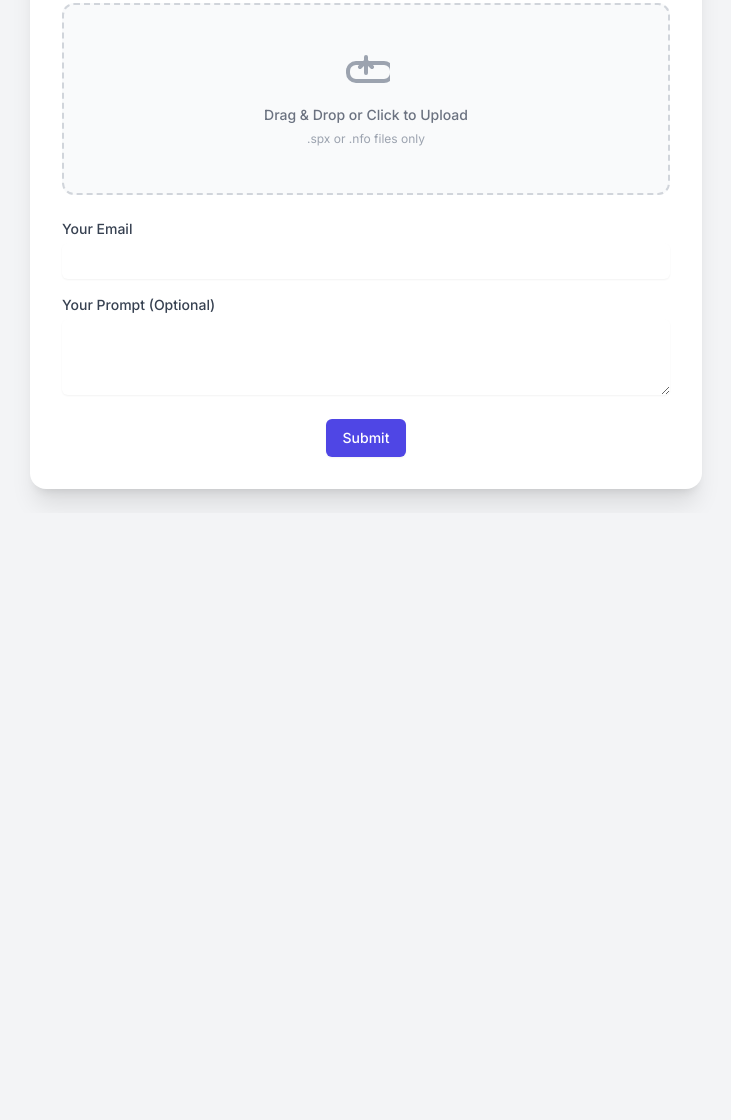
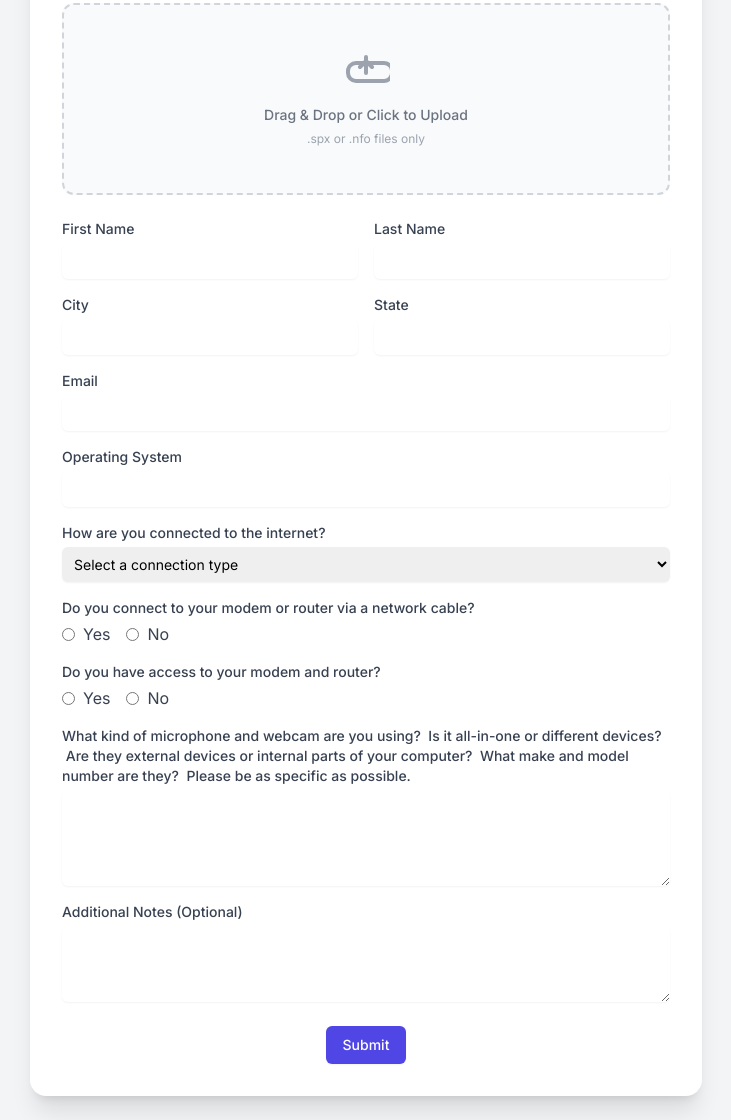
Before and after one commit to gregorydeluise-kaplan/my-hardware-agent, a website: page public/index.html in a window 1280 px wide. Shown: the part 441-1561 px from the top of the page, without its empty margins (274-1005 px from the left). Before the commit the page ends 954 px from the top, so only its background shows below. Drawn offline with nearby package versions, Linux system fonts and the light colour scheme.

```diff
--- a/public/index.html
+++ b/public/index.html
@@ -22,7 +22,7 @@
     <div class="bg-white shadow-xl rounded-2xl w-full max-w-2xl p-8">
         <h1 class="text-3xl font-bold text-center text-gray-800 mb-2">Hardware Spec Agent</h1>
         <p class="text-center text-gray-600 mb-6">
-            Hi! I can help you find your computer's hardware specifications. Please follow these steps to upload your file.
+            Hi! I can help you find your computer's hardware specifications. Please fill out the form below.
         </p>
 
         <div class="space-y-4">
@@ -53,14 +53,79 @@
                 <input type="file" id="file-input" name="file-input" class="hidden" accept=".spx, .nfo">
             </div>
 
-            <div class="mt-6">
-                <label for="user-email" class="block text-sm font-medium text-gray-700">Your Email</label>
-                <input type="email" id="user-email" name="user-email" class="mt-1 block w-full rounded-md border-gray-300 shadow-sm focus:border-indigo-500 focus:ring-indigo-500 sm:text-sm p-2" required>
+            <div class="mt-6 grid grid-cols-1 md:grid-cols-2 gap-4">
+                <div>
+                    <label for="first-name" class="block text-sm font-medium text-gray-700">First Name</label>
+                    <input type="text" id="first-name" name="first-name" class="mt-1 block w-full rounded-md border-gray-300 shadow-sm sm:text-sm p-2" required>
+                </div>
+                <div>
+                    <label for="last-name" class="block text-sm font-medium text-gray-700">Last Name</label>
+                    <input type="text" id="last-name" name="last-name" class="mt-1 block w-full rounded-md border-gray-300 shadow-sm sm:text-sm p-2" required>
+                </div>
+            </div>
+            <div class="mt-4 grid grid-cols-1 md:grid-cols-2 gap-4">
+                <div>
+                    <label for="city" class="block text-sm font-medium text-gray-700">City</label>
+                    <input type="text" id="city" name="city" class="mt-1 block w-full rounded-md border-gray-300 shadow-sm sm:text-sm p-2" required>
+                </div>
+                <div>
+                    <label for="state" class="block text-sm font-medium text-gray-700">State</label>
+                    <input type="text" id="state" name="state" class="mt-1 block w-full rounded-md border-gray-300 shadow-sm sm:text-sm p-2" required>
+                </div>
+            </div>
+            <div class="mt-4">
+                <label for="email" class="block text-sm font-medium text-gray-700">Email</label>
+                <input type="email" id="email" name="email" class="mt-1 block w-full rounded-md border-gray-300 shadow-sm sm:text-sm p-2" required>
+            </div>
+            <div class="mt-4">
+                <label for="os" class="block text-sm font-medium text-gray-700">Operating System</label>
+                <input type="text" id="os" name="os" class="mt-1 block w-full rounded-md border-gray-300 shadow-sm sm:text-sm p-2" required>
+            </div>
+            <div class="mt-4">
+                <label for="internet" class="block text-sm font-medium text-gray-700">How are you connected to the internet?</label>
+                <select id="internet" name="internet" class="mt-1 block w-full rounded-md border-gray-300 shadow-sm sm:text-sm p-2" required>
+                    <option value="">Select a connection type</option>
+                    <option value="Cable">Cable</option>
+                    <option value="Satellite">Satellite</option>
+                    <option value="Mobile Hotspot">Mobile Hotspot</option>
+                    <option value="Fiber">Fiber</option>
+                </select>
+            </div>
+            <div class="mt-4">
+                <p class="text-sm font-medium text-gray-700">Do you connect to your modem or router via a network cable?</p>
+                <div class="mt-1 flex items-center space-x-4">
+                    <label class="inline-flex items-center">
+                        <input type="radio" name="network-cable" value="Yes" class="form-radio" required>
+                        <span class="ml-2 text-gray-700">Yes</span>
+                    </label>
+                    <label class="inline-flex items-center">
+                        <input type="radio" name="network-cable" value="No" class="form-radio">
+                        <span class="ml-2 text-gray-700">No</span>
+                    </label>
+                </div>
+            </div>
+            <div class="mt-4">
+                <p class="text-sm font-medium text-gray-700">Do you have access to your modem and router?</p>
+                <div class="mt-1 flex items-center space-x-4">
+                    <label class="inline-flex items-center">
+                        <input type="radio" name="access-modem-router" value="Yes" class="form-radio" required>
+                        <span class="ml-2 text-gray-700">Yes</span>
+                    </label>
+                    <label class="inline-flex items-center">
+                        <input type="radio" name="access-modem-router" value="No" class="form-radio">
+                        <span class="ml-2 text-gray-700">No</span>
+                    </label>
+                </div>
             </div>
 
             <div class="mt-4">
-                <label for="user-prompt" class="block text-sm font-medium text-gray-700">Your Prompt (Optional)</label>
-                <textarea id="user-prompt" name="user-prompt" rows="3" class="mt-1 block w-full rounded-md border-gray-300 shadow-sm focus:border-indigo-500 focus:ring-indigo-500 sm:text-sm p-2"></textarea>
+                <label for="mic-webcam" class="block text-sm font-medium text-gray-700">What kind of microphone and webcam are you using?  Is it all-in-one or different devices?  Are they external devices or internal parts of your computer?  What make and model number are they?  Please be as specific as possible.</label>
+                <textarea id="mic-webcam" name="mic-webcam" rows="4" class="mt-1 block w-full rounded-md border-gray-300 shadow-sm sm:text-sm p-2"></textarea>
+            </div>
+
+            <div class="mt-4">
+                <label for="user-prompt" class="block text-sm font-medium text-gray-700">Additional Notes (Optional)</label>
+                <textarea id="user-prompt" name="user-prompt" rows="3" class="mt-1 block w-full rounded-md border-gray-300 shadow-sm sm:text-sm p-2"></textarea>
             </div>
 
             <div class="mt-6 text-center">
@@ -275,6 +340,13 @@
             e.preventDefault();
             showLoading();
 
+            const file = fileInput.files[0];
+            if (!file) {
+                hideLoading();
+                showMessage('Please select a file to upload.', 'error');
+                return;
+            }
+
             const formData = new FormData(specForm);
 
             try {
```
Also changed, not shown: netlify/functions/submit-specs.js (+28 -9 lines).
